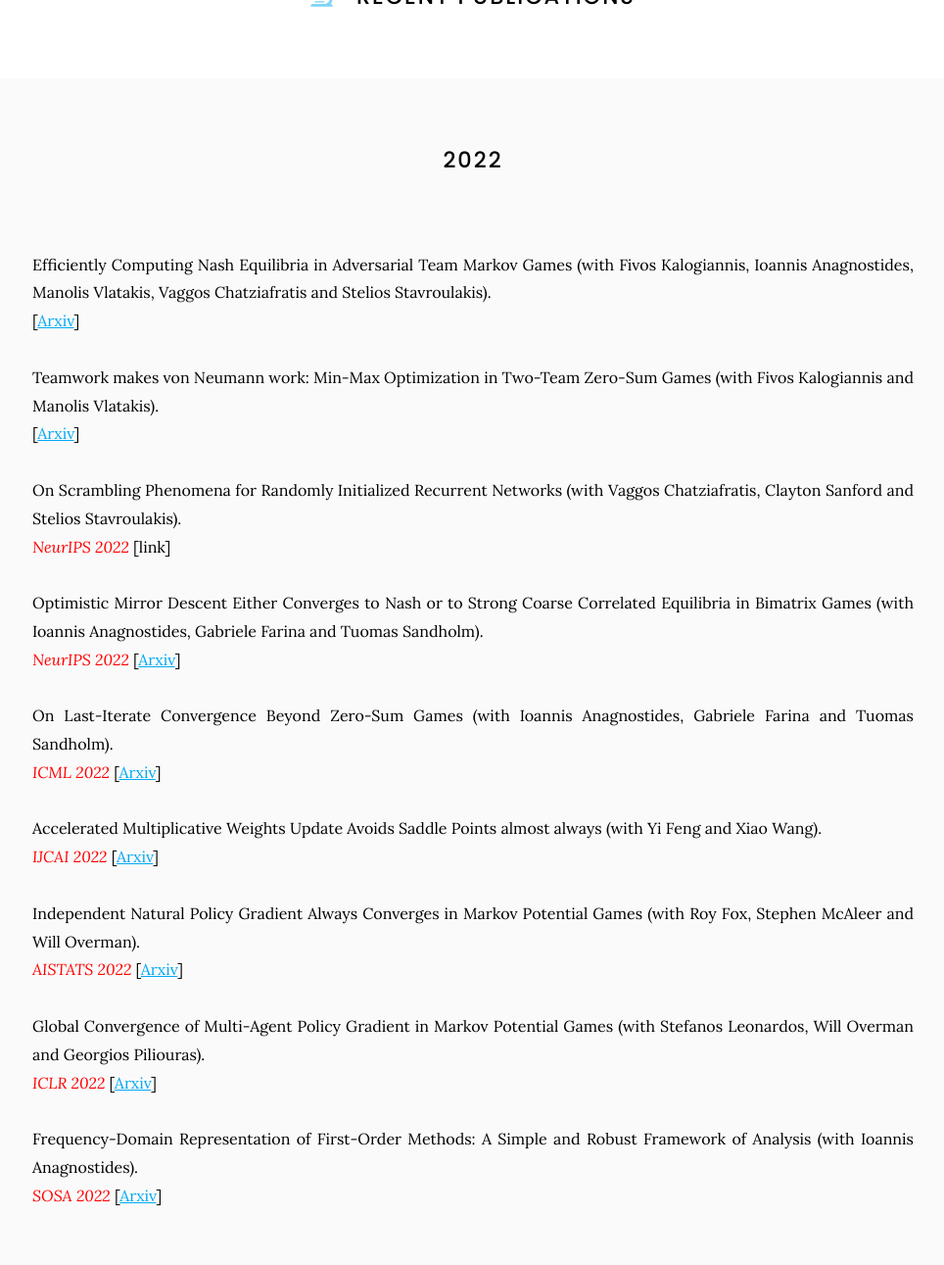
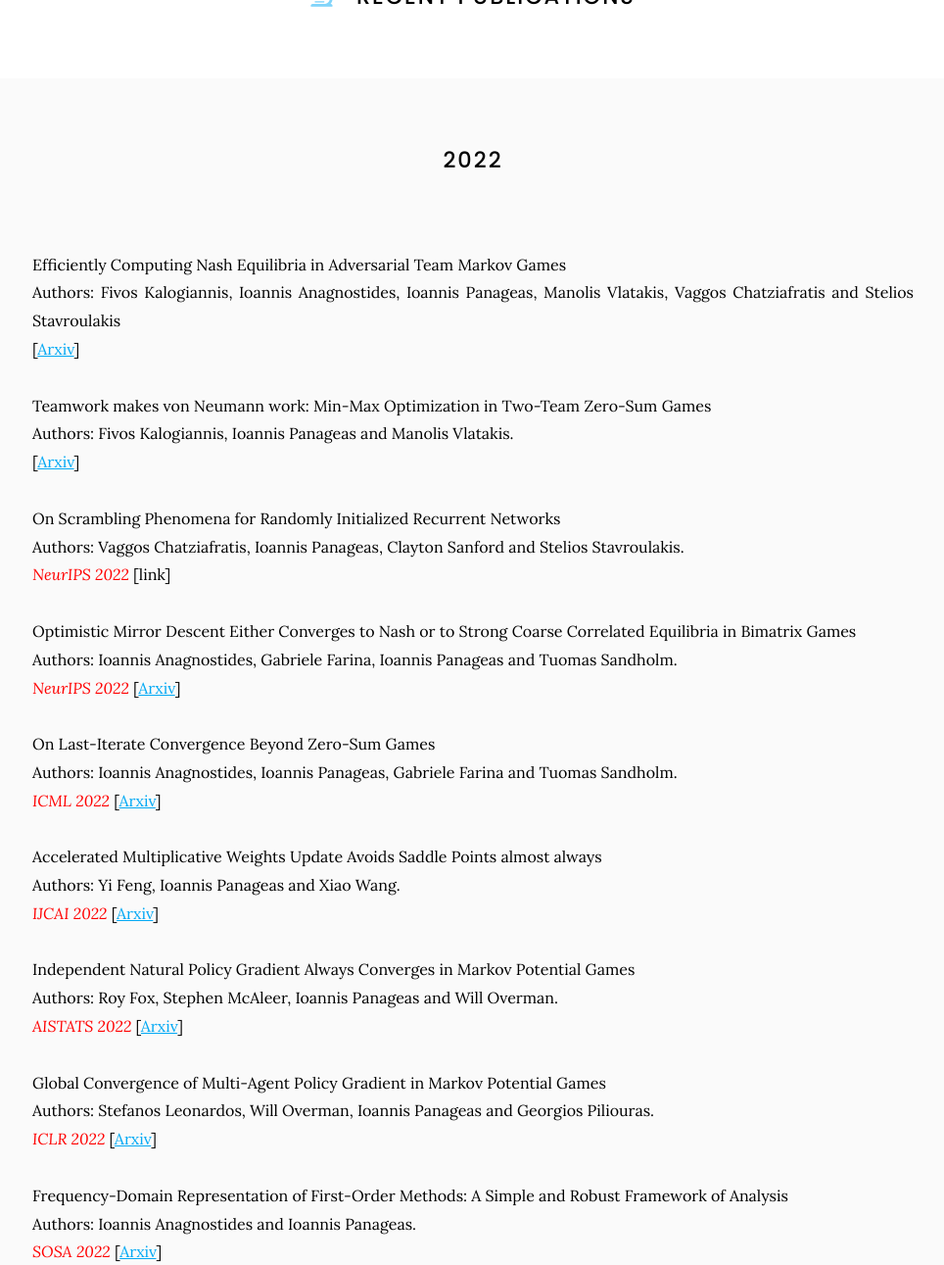
Before and after one commit to goallabuci/goallabuci.github.io, a Jekyll site: the page built from research/index.md, in a window 1280 px wide and 1400 px high, scrolled down 197 px, cut to the strip 0-1291 px from the top of the window. Shown: the whole strip at 98% size, without its empty margins (157-1121 px from the left). Built offline with Jekyll 4.4.1, drawn with Linux system fonts in a browser that asks for light colours.

Commit message:
Update index.md

```diff
--- a/research/index.md
+++ b/research/index.md
@@ -14,35 +14,38 @@ nav:
 ======
 
 <br/>
-Efficiently Computing Nash Equilibria in Adversarial Team Markov Games
-(with Fivos Kalogiannis, Ioannis Anagnostides, Manolis Vlatakis, Vaggos Chatziafratis and Stelios Stavroulakis). <br/>
+Efficiently Computing Nash Equilibria in Adversarial Team Markov Games <br/>
+Authors: Fivos Kalogiannis, Ioannis Anagnostides, Ioannis Panageas, Manolis Vlatakis, Vaggos Chatziafratis and Stelios Stavroulakis <br/>
 [[Arxiv](https://arxiv.org/abs/2208.02204)] <br/>
 <br/>
-Teamwork makes von Neumann work: Min-Max Optimization in Two-Team Zero-Sum Games
-(with Fivos Kalogiannis and Manolis Vlatakis). <br/>
+Teamwork makes von Neumann work: Min-Max Optimization in Two-Team Zero-Sum Games <br/>
+Authors: Fivos Kalogiannis, Ioannis Panageas and Manolis Vlatakis. <br/>
 [[Arxiv](https://arxiv.org/abs/2111.04178)] <br/>
 <br/>
-On Scrambling Phenomena for Randomly Initialized Recurrent Networks
-(with Vaggos Chatziafratis, Clayton Sanford and Stelios Stavroulakis).  <br/>
+On Scrambling Phenomena for Randomly Initialized Recurrent Networks <br/>
+Authors: Vaggos Chatziafratis, Ioannis Panageas, Clayton Sanford and Stelios Stavroulakis.  <br/>
 _<font color="red">NeurIPS 2022</font>_ [link] <br/>
 <br/>
-Optimistic Mirror Descent Either Converges to Nash or to Strong Coarse Correlated Equilibria in Bimatrix Games
-(with Ioannis Anagnostides, Gabriele Farina and Tuomas Sandholm). <br/>
+Optimistic Mirror Descent Either Converges to Nash or to Strong Coarse Correlated Equilibria in Bimatrix Games <br/>
+Authors: Ioannis Anagnostides, Gabriele Farina, Ioannis Panageas and Tuomas Sandholm. <br/>
 _<font color="red">NeurIPS 2022</font>_ [[Arxiv](https://arxiv.org/abs/2203.12074)] <br/>
 <br/>
-On Last-Iterate Convergence Beyond Zero-Sum Games
-(with Ioannis Anagnostides, Gabriele Farina and Tuomas Sandholm). <br/>
+On Last-Iterate Convergence Beyond Zero-Sum Games  <br/>
+Authors: Ioannis Anagnostides, Ioannis Panageas, Gabriele Farina and Tuomas Sandholm. <br/>
 _<font color="red">ICML 2022</font>_ [[Arxiv](https://arxiv.org/abs/2203.12056)] <br/>
 <br/>
-Accelerated Multiplicative Weights Update Avoids Saddle Points almost always
-(with Yi Feng and Xiao Wang). <br/>
+Accelerated Multiplicative Weights Update Avoids Saddle Points almost always <br/>
+Authors: Yi Feng, Ioannis Panageas and Xiao Wang. <br/>
 _<font color="red">IJCAI 2022</font>_ [[Arxiv](https://arxiv.org/abs/2204.11407)] <br/>
 <br/>
-Independent Natural Policy Gradient Always Converges in Markov Potential Games (with Roy Fox, Stephen McAleer and Will Overman). <br/>
+Independent Natural Policy Gradient Always Converges in Markov Potential Games <br/>
+Authors: Roy Fox, Stephen McAleer, Ioannis Panageas and Will Overman. <br/>
 _<font color="red">AISTATS 2022</font>_ [[Arxiv](https://arxiv.org/abs/2110.10614)] <br/>
 <br/>
-Global Convergence of Multi-Agent Policy Gradient in Markov Potential Games (with Stefanos Leonardos, Will Overman and Georgios Piliouras). <br/>
+Global Convergence of Multi-Agent Policy Gradient in Markov Potential Games<br/>
+Authors: Stefanos Leonardos, Will Overman, Ioannis Panageas and Georgios Piliouras. <br/>
 _<font color="red">ICLR 2022</font>_ [[Arxiv](https://arxiv.org/abs/2106.01969)] <br/>
 <br/>
-Frequency-Domain Representation of First-Order Methods: A Simple and Robust Framework of Analysis (with Ioannis Anagnostides). <br/>
+Frequency-Domain Representation of First-Order Methods: A Simple and Robust Framework of Analysis <br/>
+Authors: Ioannis Anagnostides and Ioannis Panageas. <br/>
 _<font color="red">SOSA 2022</font>_ [[Arxiv](https://arxiv.org/abs/2109.04603)] <br/>
```
